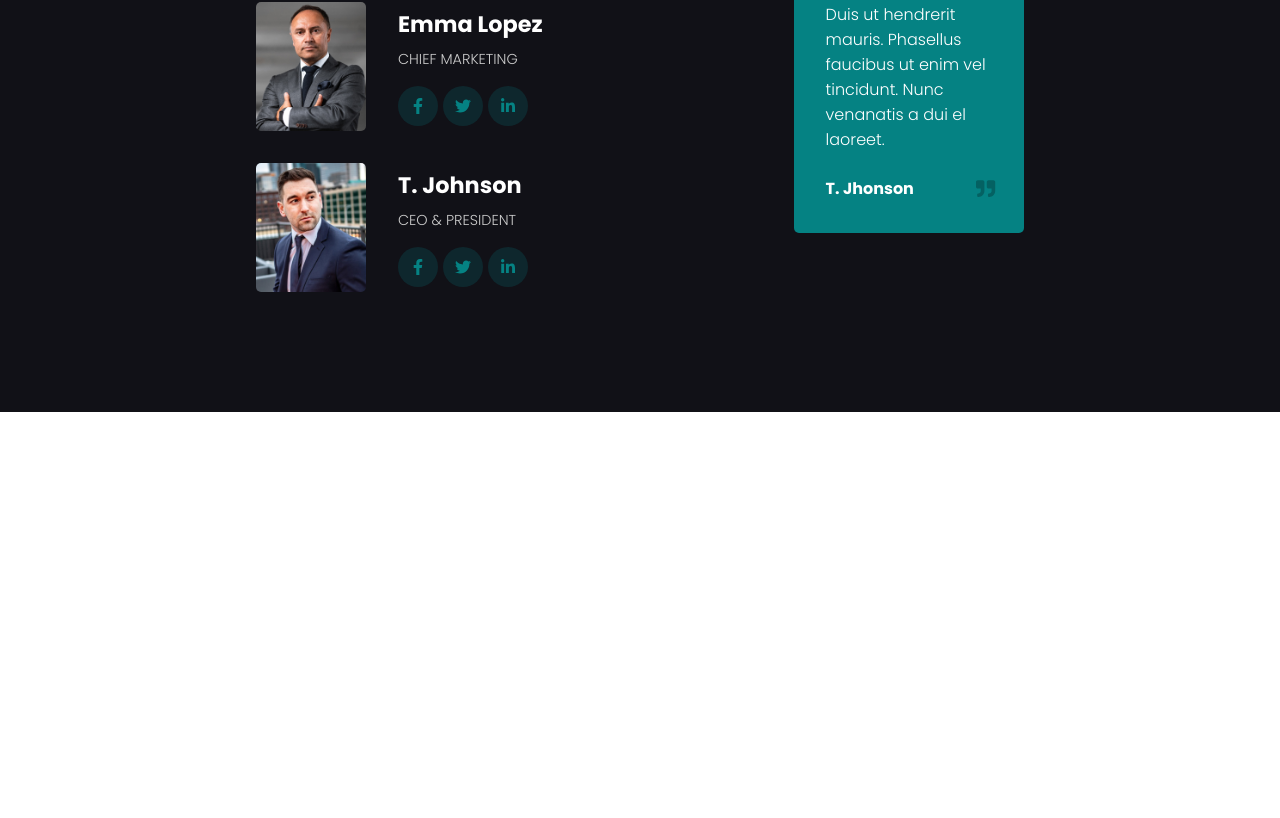
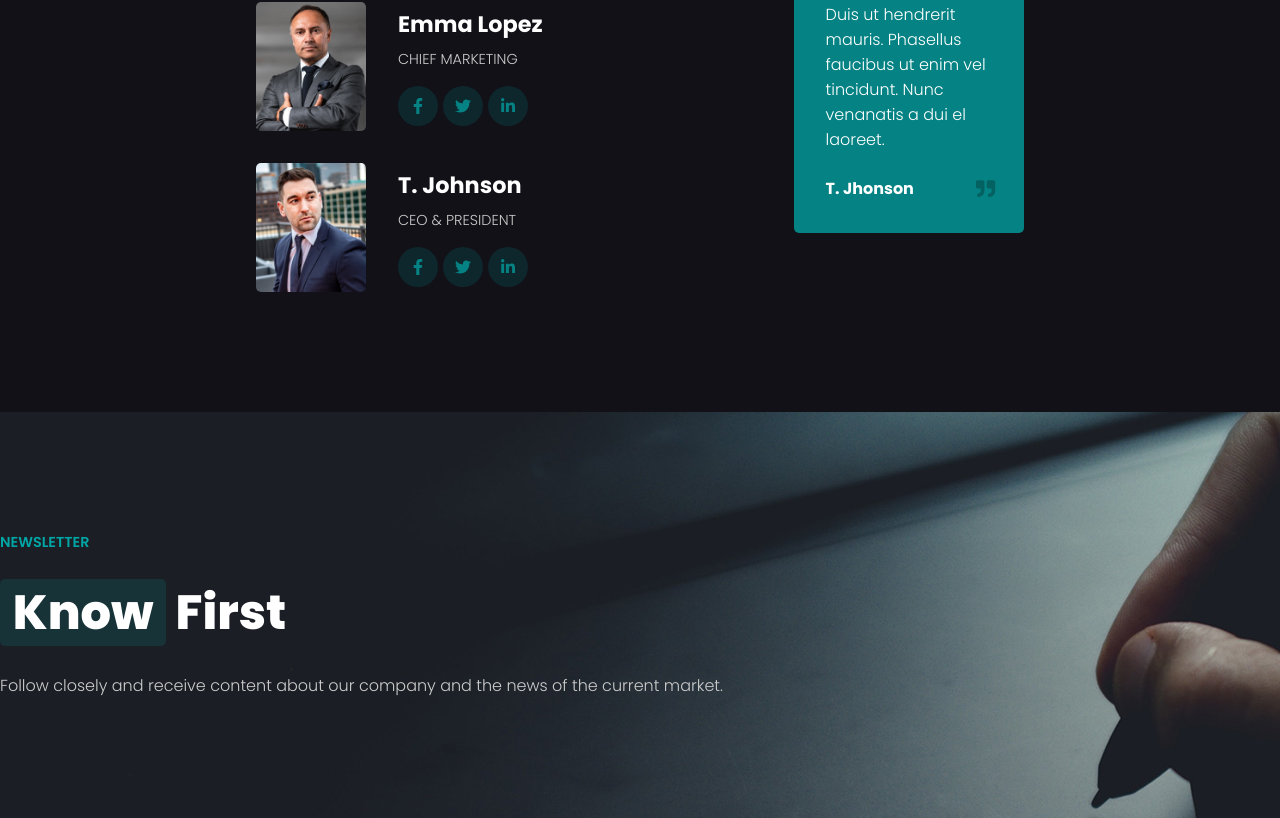
Before and after one commit to ChiaraPapagni/proj-html-vuejs, a Vue app: page / in a window 1280 px wide. Shown: the part 4273-5091 px from the top of the page. Before the commit the page ends 4685 px from the top, so only its background shows below. Built offline with nearby package versions, Linux system fonts and the light colour scheme.

Commit message:
create news component

```diff
--- /dev/null
+++ b/src/components/News.vue
@@ -0,0 +1,15 @@
+<template>
+  <div class="news"></div>
+  <!-- /.news -->
+</template>
+
+<script>
+export default {};
+</script>
+
+<style lang="scss">
+@import "../assets/scss/variables.scss";
+
+.news {
+}
+</style>
--- a/src/components/SiteMain.vue
+++ b/src/components/SiteMain.vue
@@ -63,10 +63,17 @@
     <Team />
     <!-- /.team -->
 
-    <div class="news"></div>
+    <News />
     <!-- /.news -->
 
-    <div class="newsletter"></div>
+    <div class="newsletter">
+      <div class="title">Newsletter</div>
+      <h3><span class="title_bg">Know</span> First</h3>
+      <p>
+        Follow closely and receive content about our company and the news of the
+        current market.
+      </p>
+    </div>
     <!-- /.newsletter -->
   </main>
   <!-- /#site_main -->
@@ -76,12 +83,14 @@
 import Services from "./Services.vue";
 import Management from "./Management.vue";
 import Team from "./Team.vue";
+import News from "./News.vue";
 
 export default {
   components: {
     Services,
     Management,
     Team,
+    News,
   },
 };
 </script>
@@ -123,5 +132,22 @@ main {
       }
     }
   }
+
+  .newsletter {
+    background-image: url("../assets/img/bg-1.jpg");
+    background-position-y: center;
+    object-position: center;
+    padding: 120px 0;
+    color: #ccc;
+    font-weight: 300;
+
+    h3 {
+      color: white;
+
+      .title_bg {
+        background-color: #173338;
+      }
+    }
+  }
 }
 </style>
```
